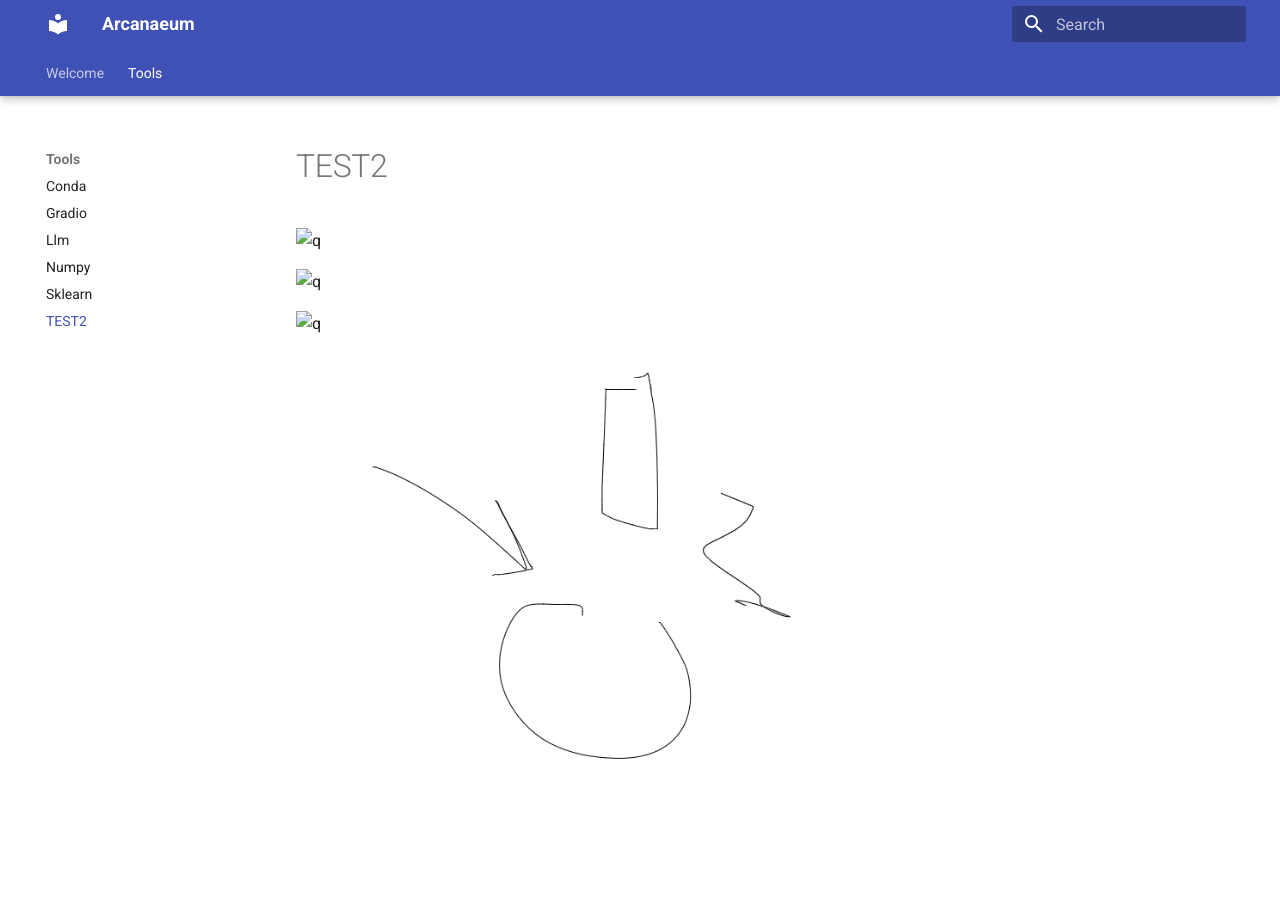
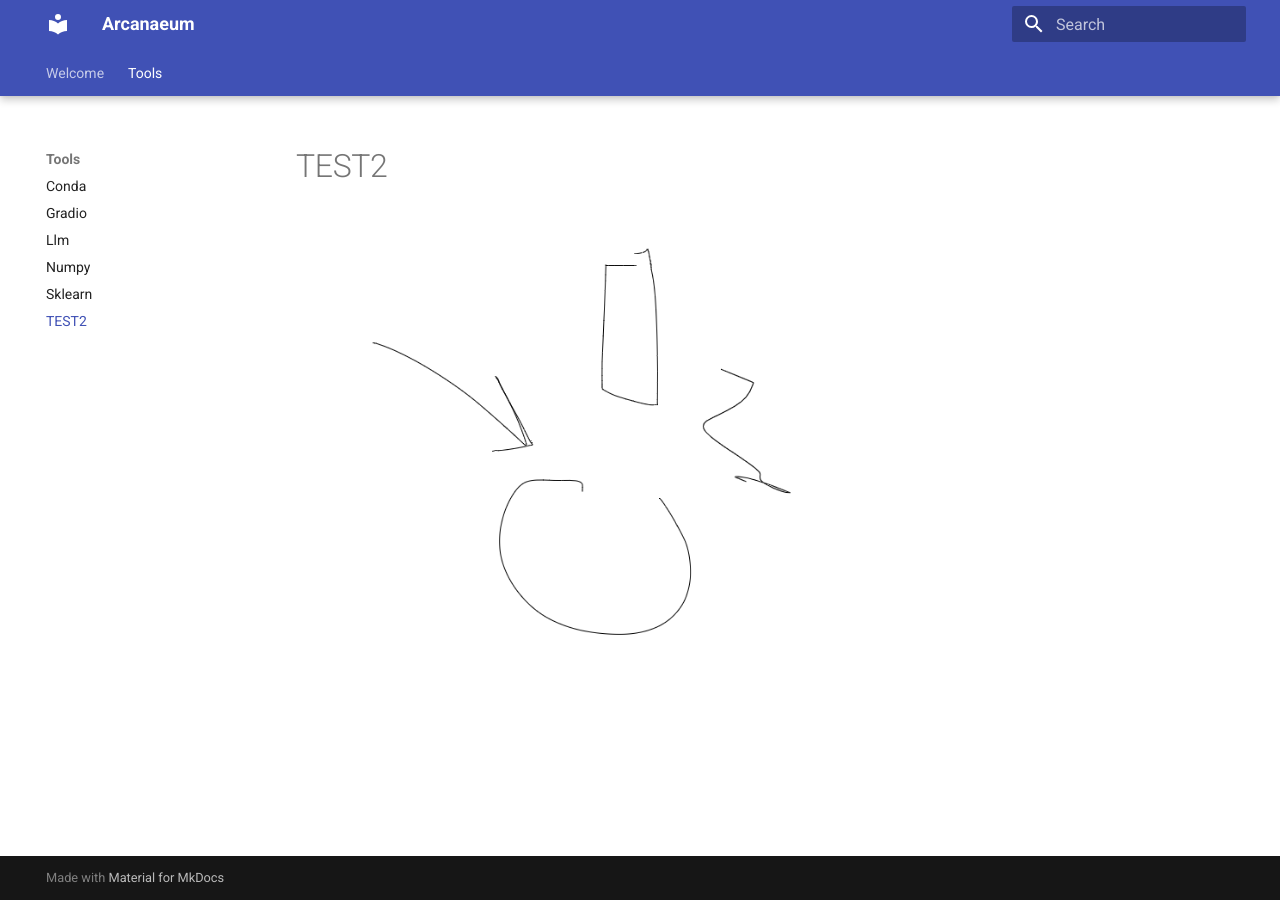
Before and after one commit to nicolazq/Arcanaeum, an MkDocs documentation site: the page built from docs/Tools/test.md, in a window 1280 px wide and 900 px high. Built offline with MkDocs 1.6.1 and Material for MkDocs 9.7.7, drawn with Linux system fonts in a browser that asks for light colours.

Commit message:
Workbench workspace sync

```diff
--- a/docs/Tools/test.md
+++ b/docs/Tools/test.md
@@ -1,14 +1,4 @@
 
 # TEST2
 
-![q](/docs/images/1.png)
-
-![q](/images/1.png)
-
-![q](/assets/docs/images/1.png)
-
-![q](/assets/images/1.png)
-
----
-
 ![w](../assets/images/1.png)
```
